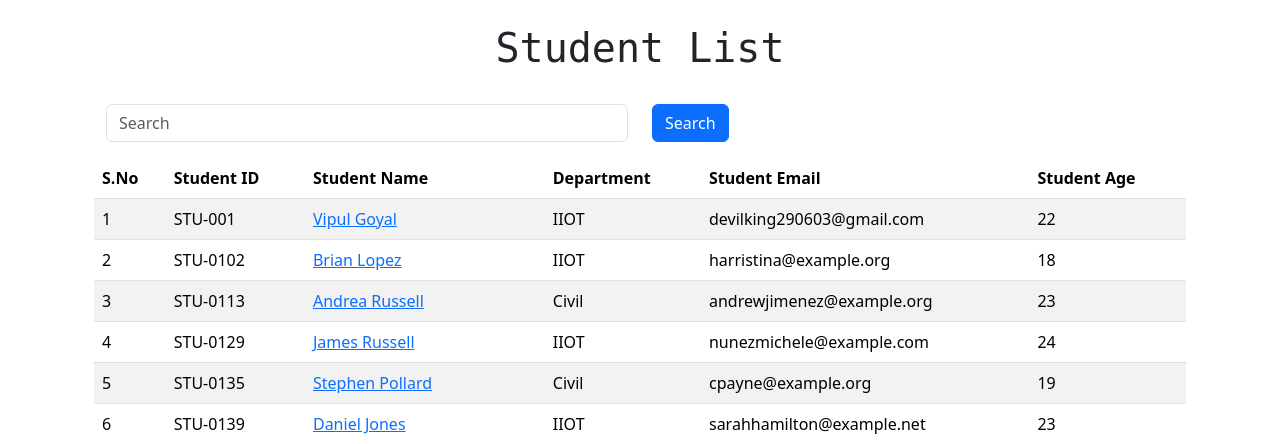
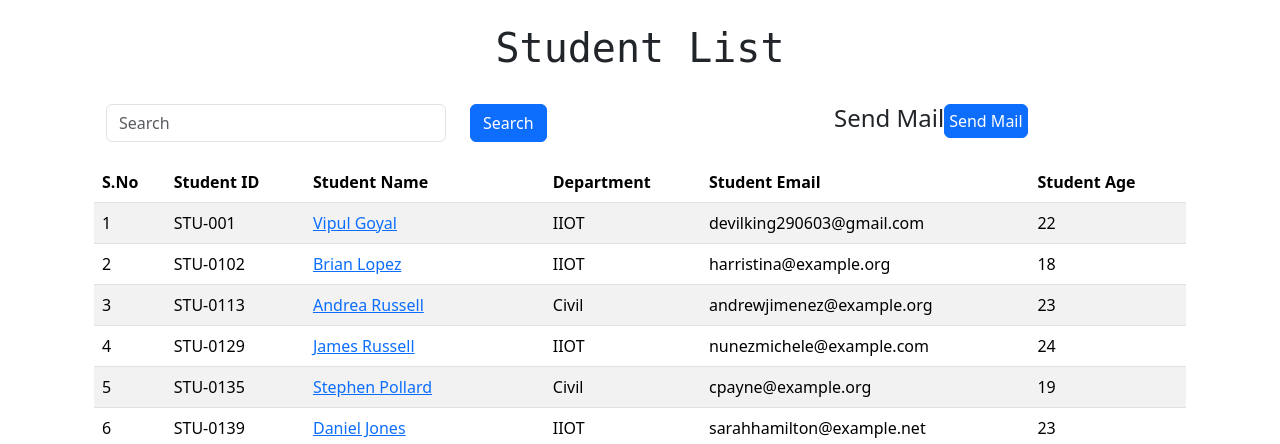
Before and after one commit to Mr-Vipul/RecipeApp-Django, a Django app: page /student/ in a window 1280 px wide. Shown: the top 444 px of the page. Run offline with Django 4.2, Linux system fonts and the light colour scheme; data comes from the database, SQL or seed files in the repository.

Commit message:
New Commit

```diff
--- a/home/templates/report/student.html
+++ b/home/templates/report/student.html
@@ -1,25 +1,6 @@
 {% extends "layout.html" %} {% block start%}
 
 <div class="container">
-
-    {% comment %}
-    <form class="mx-auto col-6 card p-3 mt-5 shadow-lg" enctype="multipart/form-data">
-        {% csrf_token %}
-        <h1>Login</h1>
-        <hr>
-        <div class="mb-3">
-            <label for="exampleInputEmail1" class="form-label">User Name</label>
-            <input type="email" name="username" required class="form-control" id="exampleInputEmail1" aria-describedby="emailHelp">
-        </div>
-        <div class="mb-3">
-            <label for="exampleInputPassword1" class="form-label">Password</label>
-            <input type="password" name="password" class="form-control" required id="exampleInputPassword1">
-        </div>
-        <p>Dont have an Account? <a href="/register/"> Create here</a></p>
-        <button type="submit" class="btn btn-primary">Submit</button>
-    </form> {% endcomment %}
-
-
 
     <div class="container">
 
@@ -30,15 +11,20 @@
         <div class="container">
             <div class="row">
 
-                <div class="col-lg-6">
+                <div class="col-lg-4">
                     <form class="">
                         <div class="mb-3">
                             <input type="text" name="search" placeholder="Search" class="form-control">
                         </div>
                 </div>
 
-                <div class="col-lg-6">
+                <div class="col-lg-4">
                     <button type="submit" class="btn btn-primary">Search</button>
+                </div>
+
+                <div class="col-lg-4" style="display: flex;">
+                    <h4>Send Mail</h4>
+                    <a href="{% url 'send_email' %}" class="btn btn-primary p-1 mb-4 ">Send Mail</a>
                 </div>
                 </form>
             </div>
--- a/home/views.py
+++ b/home/views.py
@@ -5,6 +5,9 @@ from django.contrib.auth.models import User
 from django.contrib import messages
 from django.db.models import Q, Sum
 from django.core.paginator import Paginator
+from django.core.mail import send_mail, EmailMessage
+from django.conf import settings
+
 
 
 # Create your views here.
@@ -144,3 +147,36 @@ def student_marks(request, student_name):
     return render(request, "report/student_marks.html",{'queryset': queryset,
                                                         'total_marks':total_marks,
                                                         'current_rank': current_rank})
+
+
+
+# Sending Email to user:
+
+
+def send_email_to_user():
+    subject = "This Email is from Django Server"
+    message = "This is Autogenerated message from Django to Users"
+    from_email = settings.EMAIL_HOST_USER
+    recipient_list = ['devilking290603@gmail.com']
+    send_mail(subject, message , from_email, recipient_list)
+
+# Sending mail with attachments using EmailMessageClass
+def send_email_with_attachments(subject, message,  file_path, recipient_list):
+    mail = EmailMessage (
+                         subject = subject,
+                         body = message,
+                         from_email = settings.EMAIL_HOST_USER,
+                         to = recipient_list,
+                         )
+    mail.attach_file(file_path)
+    mail.send()
+
+
+def send_email(request):
+    subject = "This Email is from Django Server"
+    message = "This is Autogenerated message from Django to Users, Please find attached attachments."
+    file_path = f"{settings.BASE_DIR}/recipes.xlsx"
+    recipient_list = ['devilking290603@gmail.com']
+
+    send_email_with_attachments(subject, message ,file_path, recipient_list)
+    return render(request, "report/send_email.html")
--- a/recipeApp/urls.py
+++ b/recipeApp/urls.py
@@ -28,5 +28,7 @@ urlpatterns = [
     path("update_recipe/<id>/", update_recipe, name="update_recipe"),
     path("student/", get_student, name="get_student"),
     path("student-marks/<student_name>/", student_marks, name="student_marks"),
+    path("send_email/", send_email, name="send_email"),
+
     # path("url_name that we want", function_name, name="function_name")
 ]
```
Also changed, not shown: home/seed.py (+11 -0 lines), home/templates/report/send_email.html (added, +12 -0 lines), recipeApp/settings.py (+8 -0 lines), 1 other file.
